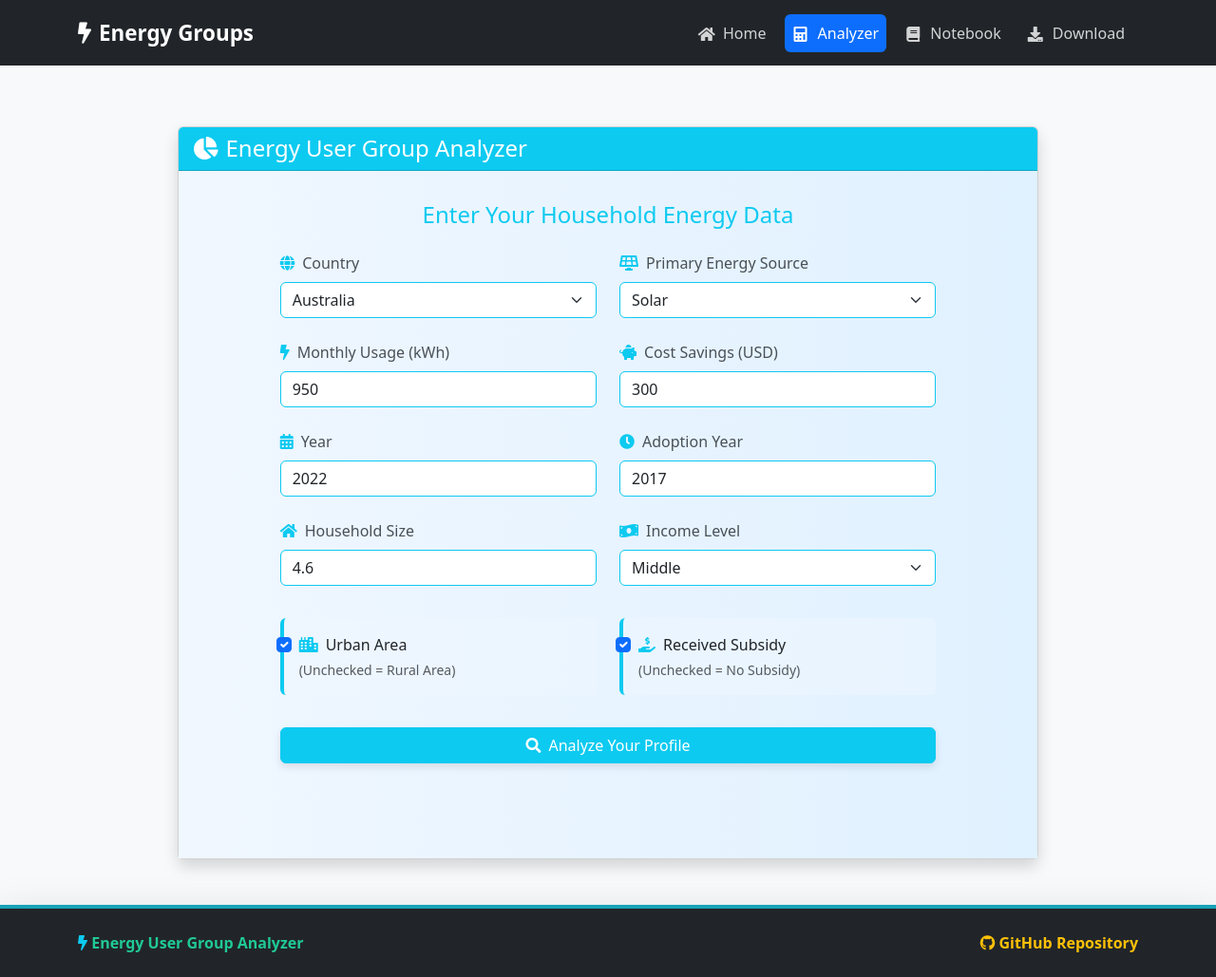
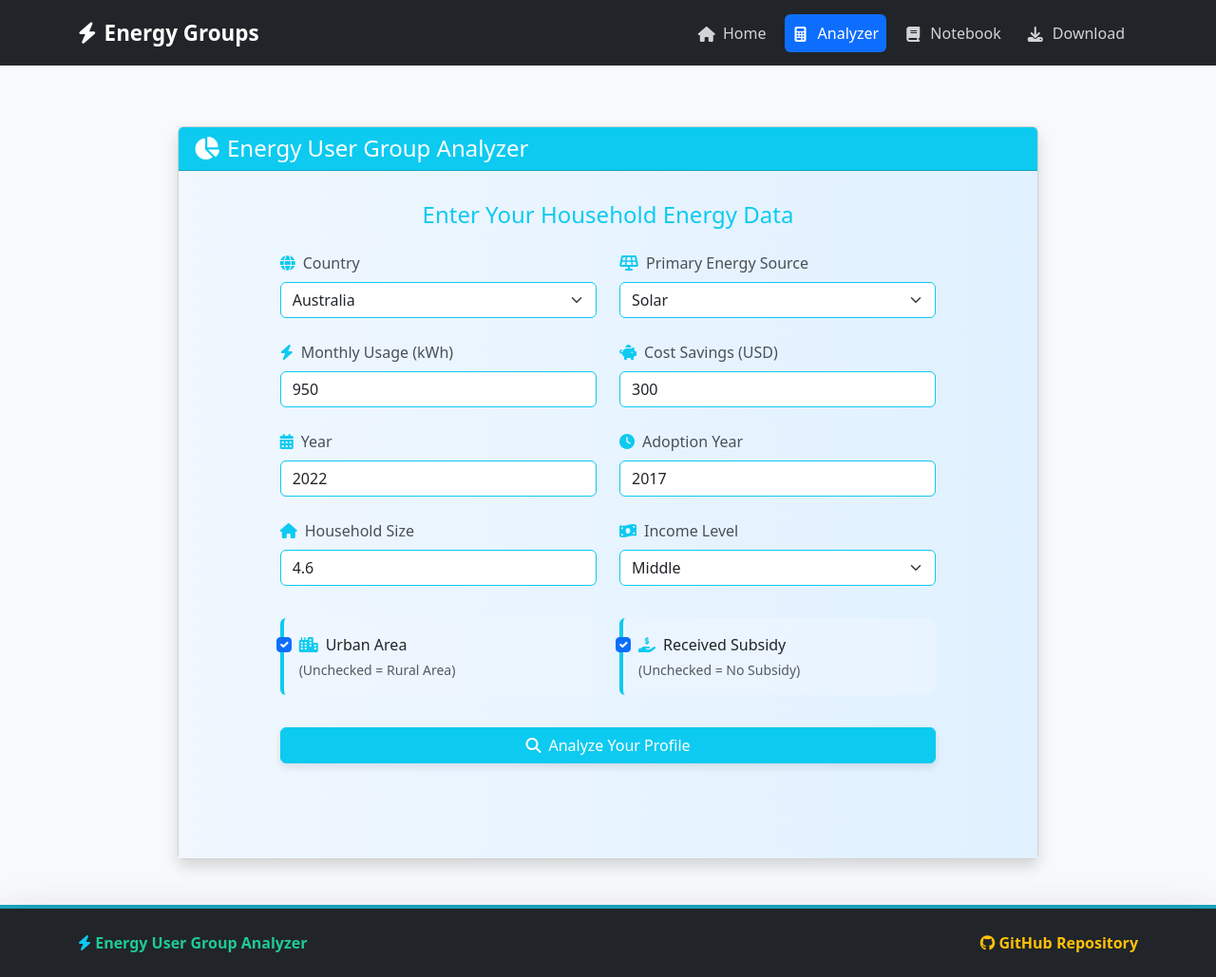
Before and after one commit to Kairyou-ML/EnergyProject, a Flask app: page /analyzer in a window 1280 px wide. Shown: the whole page at 95% size. Run offline with Flask 3, Linux system fonts and the light colour scheme; parts of the project's set-up code (start-up, migrations or seed data) failed here and were passed over.

Commit message:
up version

```diff
--- a/Deployment/templates/partials/footer.html
+++ b/Deployment/templates/partials/footer.html
@@ -22,7 +22,7 @@
     </div>
 </footer>
 
-<script src="https://cdn.jsdelivr.net/npm/bootstrap@5.3.0-alpha1/dist/js/bootstrap.bundle.min.js"></script>
+<script src="https://cdn.jsdelivr.net/npm/bootstrap@5.3.3/dist/js/bootstrap.bundle.min.js"></script>
 <script src="{{ url_for('static', filename='js/main.js') }}"></script>
 </body>
 </html>
--- a/Deployment/templates/partials/header.html
+++ b/Deployment/templates/partials/header.html
@@ -4,8 +4,8 @@
     <meta charset="UTF-8">
     <meta name="viewport" content="width=device-width, initial-scale=1.0">
     <title>Energy User Group Analyzer</title>
-    <link rel="stylesheet" href="https://cdn.jsdelivr.net/npm/bootstrap@5.3.0-alpha1/dist/css/bootstrap.min.css">
-    <link rel="stylesheet" href="https://cdnjs.cloudflare.com/ajax/libs/font-awesome/5.15.4/css/all.min.css">
+    <link rel="stylesheet" href="https://cdn.jsdelivr.net/npm/bootstrap@5.3.3/dist/css/bootstrap.min.css">
+    <link rel="stylesheet" href="https://cdnjs.cloudflare.com/ajax/libs/font-awesome/6.7.2/css/all.min.css">
     <link rel="stylesheet" href="{{ url_for('static', filename='css/style.css') }}">
     <style>
         body {
```
